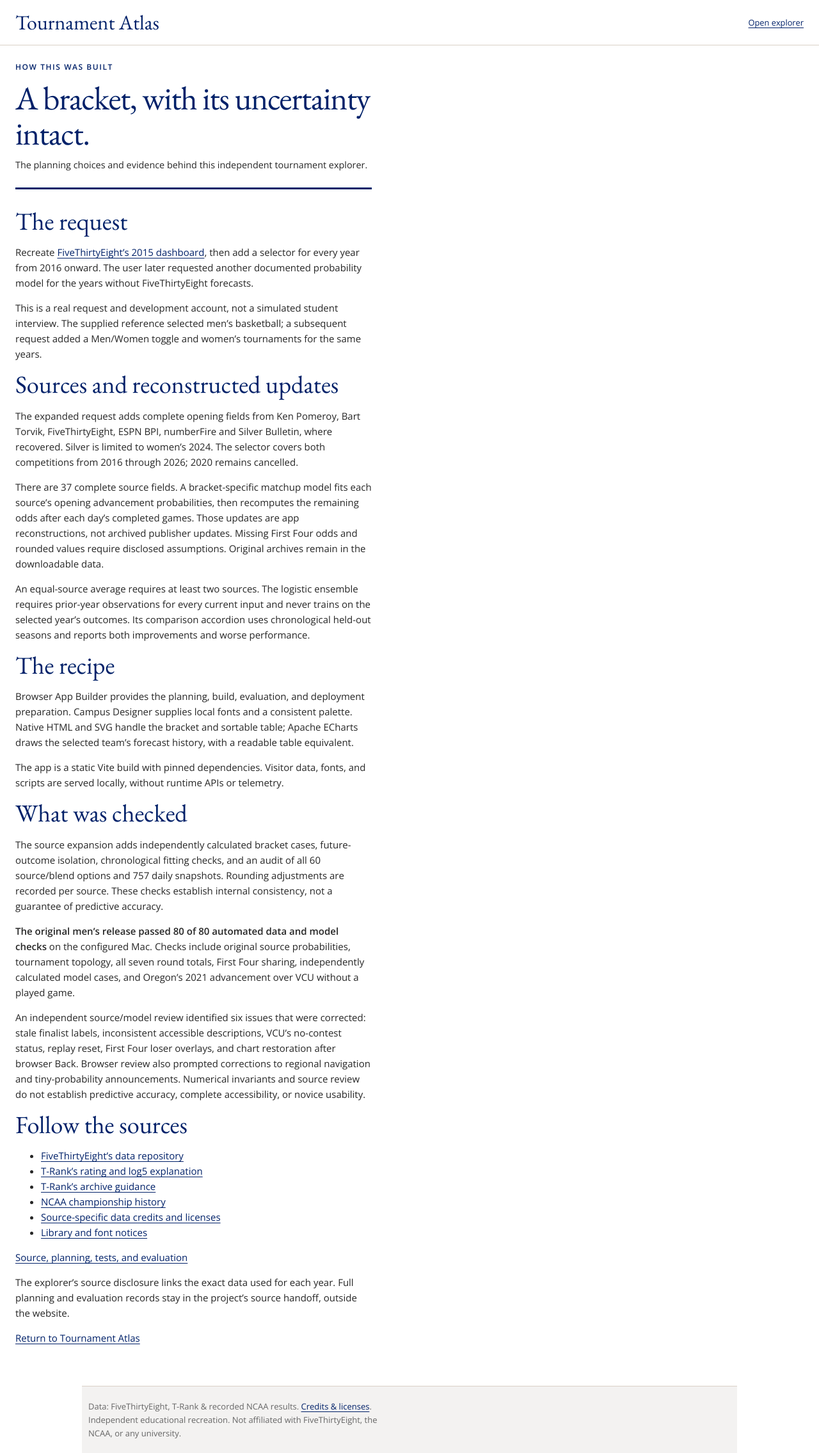
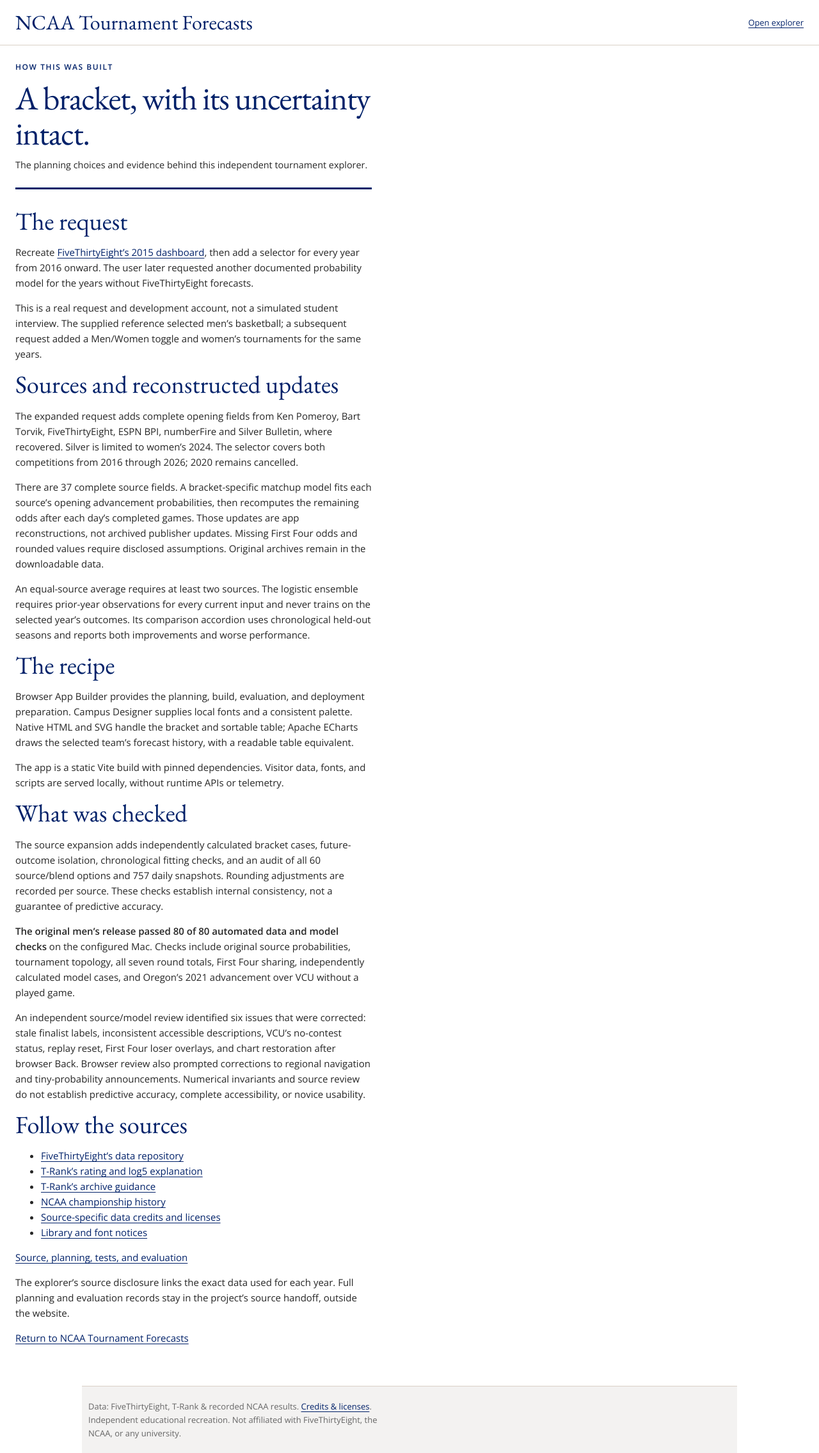
Before and after one commit to jordanmeyer/bab-example-madness, a website built with Vite: page app/build-story.html in a window 1280 px wide. Shown: the whole page at 64% size. Built offline with nearby package versions, Linux system fonts and the light colour scheme.

Commit message:
Rename the explorer NCAA Tournament Forecasts

```diff
--- a/app/build-story.html
+++ b/app/build-story.html
@@ -4,13 +4,13 @@
   <meta charset="UTF-8">
   <meta name="viewport" content="width=device-width, initial-scale=1">
   <meta name="theme-color" content="#012169">
-  <meta name="description" content="The request, data choices, and verification behind Tournament Atlas.">
-  <title>How this was built · Tournament Atlas</title>
+  <meta name="description" content="The request, data choices, and verification behind NCAA Tournament Forecasts.">
+  <title>How this was built · NCAA Tournament Forecasts</title>
   <link rel="stylesheet" href="./style.css">
 </head>
 <body>
   <a class="skip-link" href="#story">Skip to the build story</a>
-  <header class="masthead"><a class="wordmark" href="./">Tournament Atlas</a><a href="./">Open explorer</a></header>
+  <header class="masthead"><a class="wordmark" href="./">NCAA Tournament Forecasts</a><a href="./">Open explorer</a></header>
   <main id="story" class="story">
     <section class="intro"><div><p class="eyebrow">How this was built</p><h1>A bracket, with its uncertainty intact.</h1><p class="dek">The planning choices and evidence behind this independent tournament explorer.</p></div></section>
     <section class="story-body">
@@ -38,7 +38,7 @@
       </ul>
       <p><a href="https://github.com/jordanmeyer/bab-example-madness">Source, planning, tests, and evaluation</a></p>
       <p>The explorer’s source disclosure links the exact data used for each year. Full planning and evaluation records stay in the project’s source handoff, outside the website.</p>
-      <p><a href="./">Return to Tournament Atlas</a></p>
+      <p><a href="./">Return to NCAA Tournament Forecasts</a></p>
     </section>
   </main>
   <footer><p>Data: FiveThirtyEight, T-Rank &amp; recorded NCAA results. <a href="./DATA-NOTICES.txt">Credits &amp; licenses</a>.<br>Independent educational recreation. Not affiliated with FiveThirtyEight, the NCAA, or any university.</p></footer>
```
Also changed, not shown: app/index.html (+2 -2 lines).
